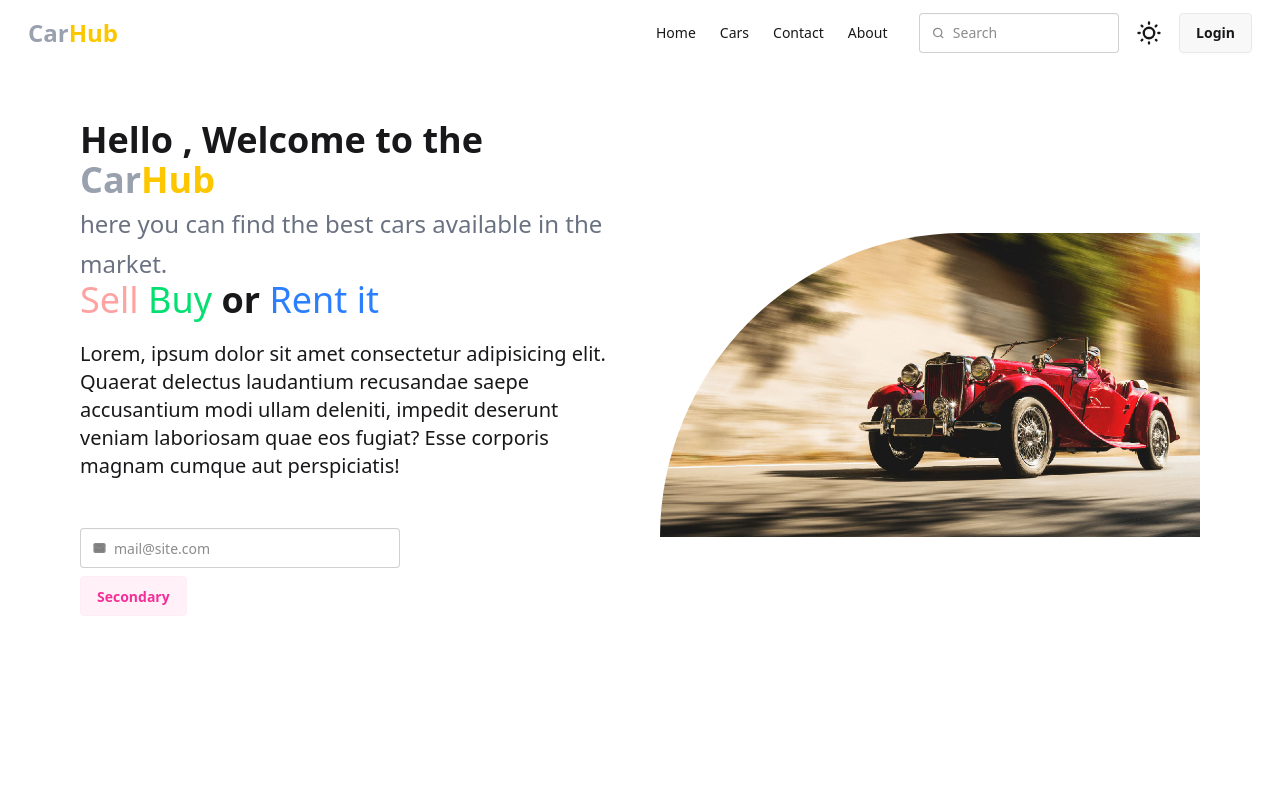
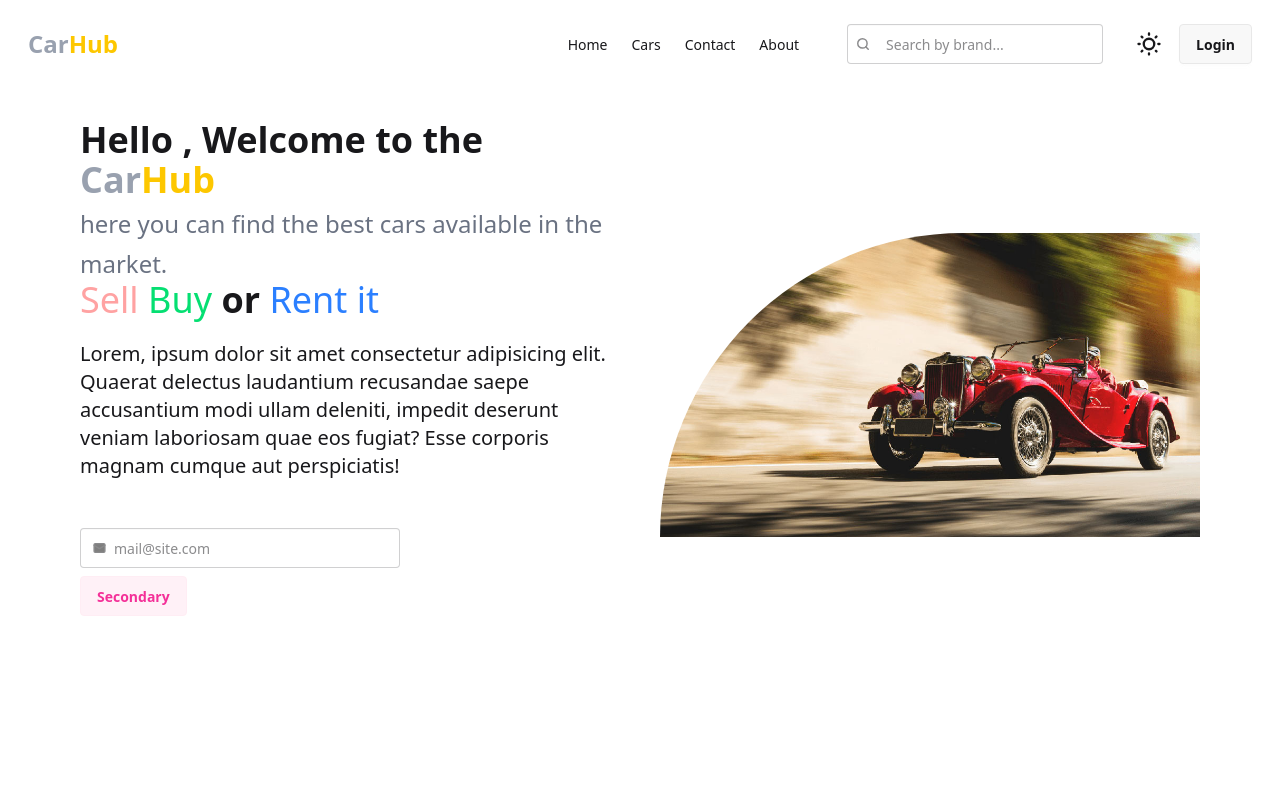
Before and after one commit to jadab691/CarHub, a React (Vite) app in the folder frontend/: page / in a window 1280 px wide. Shown: the top 800 px of the page. Built offline with nearby package versions, Linux system fonts and the light colour scheme.

Commit message:
search button full mechanism

```diff
--- a/frontend/src/App.jsx
+++ b/frontend/src/App.jsx
@@ -3,6 +3,7 @@ import Home from "./home/Home";
 import Cars from "./cars/Cars";
 import { BrowserRouter, Routes, Route } from "react-router-dom";
 import Signup from "./components/Signup";
+import CarsProfile from "./components/CarsProfile";
 function App() {
   return (
     <div className=" ">
@@ -10,6 +11,7 @@ function App() {
         <Route path="/" element={<Home />} />
         <Route path="/cars" element={<Cars />} />
         <Route path="/signup" element={<Signup />} />
+        <Route path="/cars/:id" element={<CarsProfile />} /> {/* new route */}
       </Routes>
     </div>
   );
--- a/frontend/src/components/Banner.jsx
+++ b/frontend/src/components/Banner.jsx
@@ -53,7 +53,7 @@ function Banner() {
         <div className="w-full md:w-1/2 ml-10 rounded-2xl mt-2.5 flex justify-center flex-col items-center">
           <img
             src={Car1}
-            className="order-1 bg-transparent hover:scroll-m-10 rounded-tl-full duration-300 hover:rounded-br-full hover:rounded-tl-none"
+            className="order-1 bg-transparent hover:scroll-m-10 rounded-tl-full duration-600 hover:rounded-br-full hover:rounded-tl-none"
             alt=""
           />
           <br />
--- /dev/null
+++ b/frontend/src/components/CarsProfile.jsx
@@ -0,0 +1,37 @@
+import React, { useEffect, useState } from "react";
+import { useParams } from "react-router-dom";
+import Navbar from "./Navbar";
+import Footer from "./Footer";
+
+function CarsProfile() {
+  const { id } = useParams(); // get the id from URL
+  const [car, setCar] = useState(null);
+
+  useEffect(() => {
+    fetch("/list.json")
+      .then((res) => res.json())
+      .then((data) => {
+        const selectedCar = data.find((c) => c.id === id);
+        setCar(selectedCar);
+      });
+  }, [id]);
+
+  if (!car) return <p>Loading...</p>;
+
+  return (
+    <>
+      <div className="p-4">
+        <Navbar />
+        <div className="p-20 mt-20 md:ml-100   ">
+          <h1 className="text-2xl font-bold text-blue-300">{car.title}</h1>
+          <img  src={car.image} alt={car.title} className="w-96 mt-4 rounded-md border-amber-200 bg-amber-400" />
+          <p className="mt-2 text-pink-400">Price: {car.price}</p>
+          <p className="mt-2 text-cyan-500">{car.discription}</p>
+        </div>
+        <Footer />
+      </div>
+    </>
+  );
+}
+
+export default CarsProfile;
--- a/frontend/src/components/Navbar.jsx
+++ b/frontend/src/components/Navbar.jsx
@@ -2,6 +2,7 @@ import { set } from "lodash";
 import React, { use, useEffect } from "react";
 import { useState } from "react";
 import Login from "./Login";
+import Search from "./Search";
 
 function Navbar() {
   //dark theme controller
@@ -57,10 +58,10 @@ function Navbar() {
 
   return (
     <div
-      className={`max-w-screen-2xl w-screen container mx-auto md:px-5 px-4 fixed   top-0 left-0 right-0 duration-400 transition-all ease-in-out z-50
+      className={`max-w-screen-2xl w-screen container mx-auto md:px-5 px-4 fixed  top-0 left-0 right-0 duration-400 transition-all ease-in-out z-50
     ${
       sticky
-        ? "sticky-navbar shadow-amber-400  bg-blue-100 border-amber-100  duration-400 transition-all ease-in-out"
+        ? "sticky-navbar shadow-amber-400  bg-current border-amber-100  duration-400 transition-all ease-in-out"
         : ""
     }`}
     >
@@ -108,27 +109,7 @@ function Navbar() {
           </div>
 
           {/* search button */}
-          <div className="hidden md:block">
-            <label className="input">
-              <svg
-                className="h-[1em] opacity-50"
-                xmlns="http://www.w3.org/2000/svg"
-                viewBox="0 0 24 24"
-              >
-                <g
-                  strokeLinejoin="round"
-                  strokeLinecap="round"
-                  strokeWidth="2.5"
-                  fill="none"
-                  stroke="currentColor"
-                >
-                  <circle cx="11" cy="11" r="8"></circle>
-                  <path d="m21 21-4.3-4.3"></path>
-                </g>
-              </svg>
-              <input type="search" required placeholder="Search" />
-            </label>
-          </div>
+              <Search />
 
           {/* dark theme controller */}
           <div>
--- /dev/null
+++ b/frontend/src/components/Search.jsx
@@ -0,0 +1,97 @@
+import React, { useState, useEffect } from "react";
+import { useNavigate } from "react-router-dom"; // Import for navigation
+import Navbar from "./Navbar";
+
+function Search() {
+  const [query, setQuery] = useState(""); // user input
+  const [results, setResults] = useState([]); // filtered cars
+  const [carsData, setCarsData] = useState([]); // all cars
+  const navigate = useNavigate(); // React Router navigation
+
+  // Fetch car data from public/list.json
+  useEffect(() => {
+    fetch("/list.json")
+      .then((res) => res.json())
+      .then((data) => setCarsData(data));
+  }, []);
+
+  // Handle input changes
+  const handleInputChange = (e) => {
+    const value = e.target.value;
+    setQuery(value);
+
+    const cleanedValue = value.trim().toLowerCase();
+    if (cleanedValue) {
+      const filtered = carsData.filter((car) =>
+        car.title.toLowerCase().includes(cleanedValue)
+      );
+      setResults(filtered);
+    } else {
+      setResults([]);
+    }
+  };
+
+  // Handle click on a car suggestion
+  const handleCarClick = (id) => {
+    navigate(`/cars/${id}`); // Navigate to CarProfile page
+    setQuery(""); // Clear search input
+    setResults([]); // Hide suggestions
+  };
+
+  return (
+    <div className="p-4">
+      <div className="relative w-64">
+        <label className="input flex items-center border rounded px-2 py-1 w-full">
+          <svg
+            className="h-[1em] opacity-50 mr-2"
+            xmlns="http://www.w3.org/2000/svg"
+            viewBox="0 0 24 24"
+          >
+            <g
+              strokeLinejoin="round"
+              strokeLinecap="round"
+              strokeWidth="2.5"
+              fill="none"
+              stroke="currentColor"
+            >
+              <circle cx="11" cy="11" r="8"></circle>
+              <path d="m21 21-4.3-4.3"></path>
+            </g>
+          </svg>
+          <input
+            type="search"
+            placeholder="Search by brand..."
+            value={query}
+            onChange={handleInputChange}
+            className="outline-none flex-1"
+          />
+        </label>
+
+        {/* Display results */}
+        {results.length > 0 && (
+          <div className="absolute bg-gray-500 border  rounded mt-1 shadow-lg max-h-60 overflow-auto w-full z-50">
+            {results.map((car) => (
+              <div
+                key={car.id}
+                className="p-2 hover:bg-gray-200 cursor-pointer flex  items-center space-x-2"
+                onClick={() => handleCarClick(car.id)} // Navigate on click
+              >
+                <img
+                  src={car.image}
+                  alt={car.title}
+                  className="w-12 h-12 object-cover rounded"
+                />
+                <div>
+                  <p className="font-semibold">{car.title}</p>
+                  <p className="text-sm text-gray-500">{car.price}</p>
+                </div>
+              </div>
+            ))}
+          </div>
+        )}
+      </div>
+    </div>
+  );
+}
+
+export default Search;
```
Also changed, not shown: frontend/public/list.json (+9 -9 lines).
